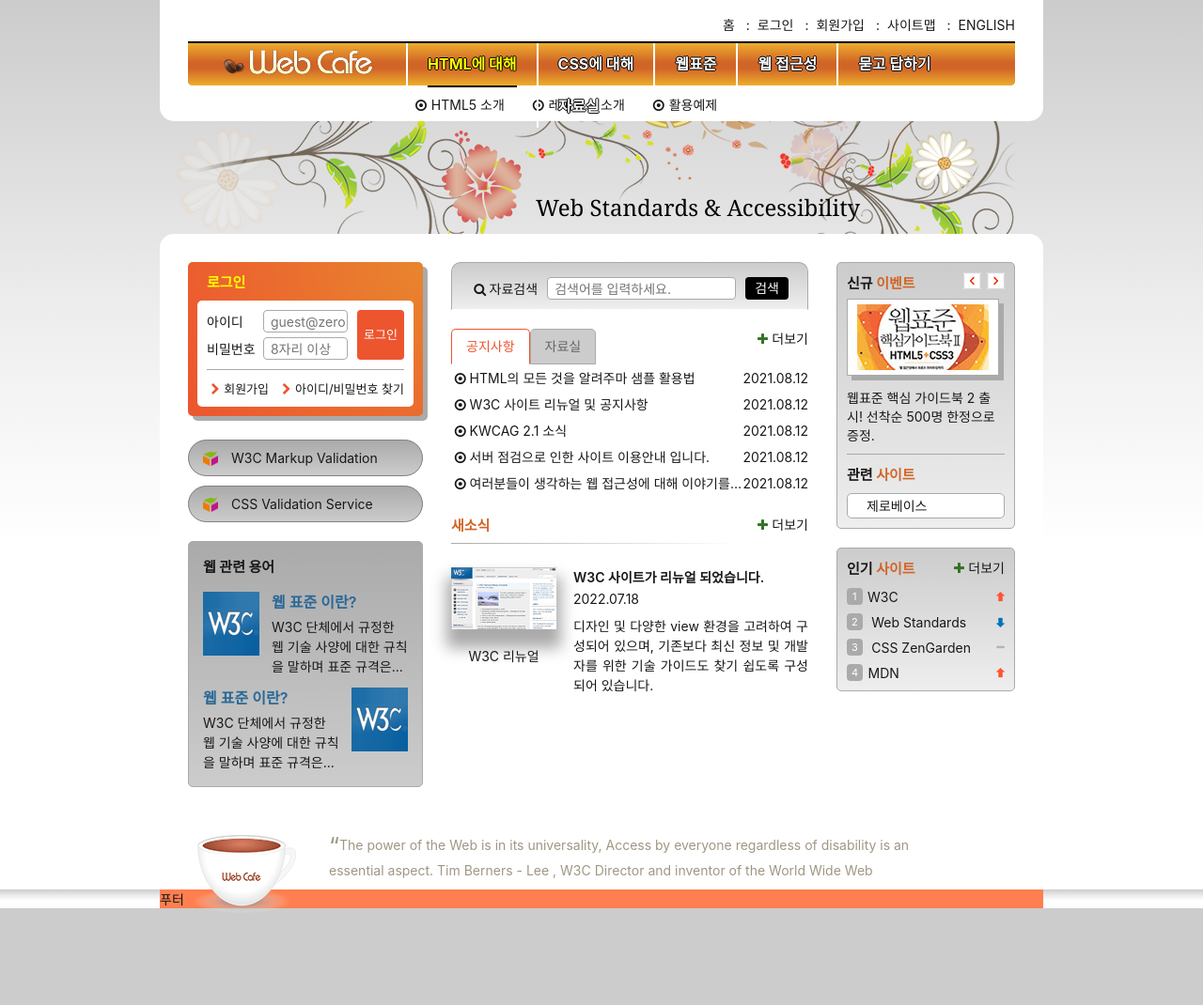
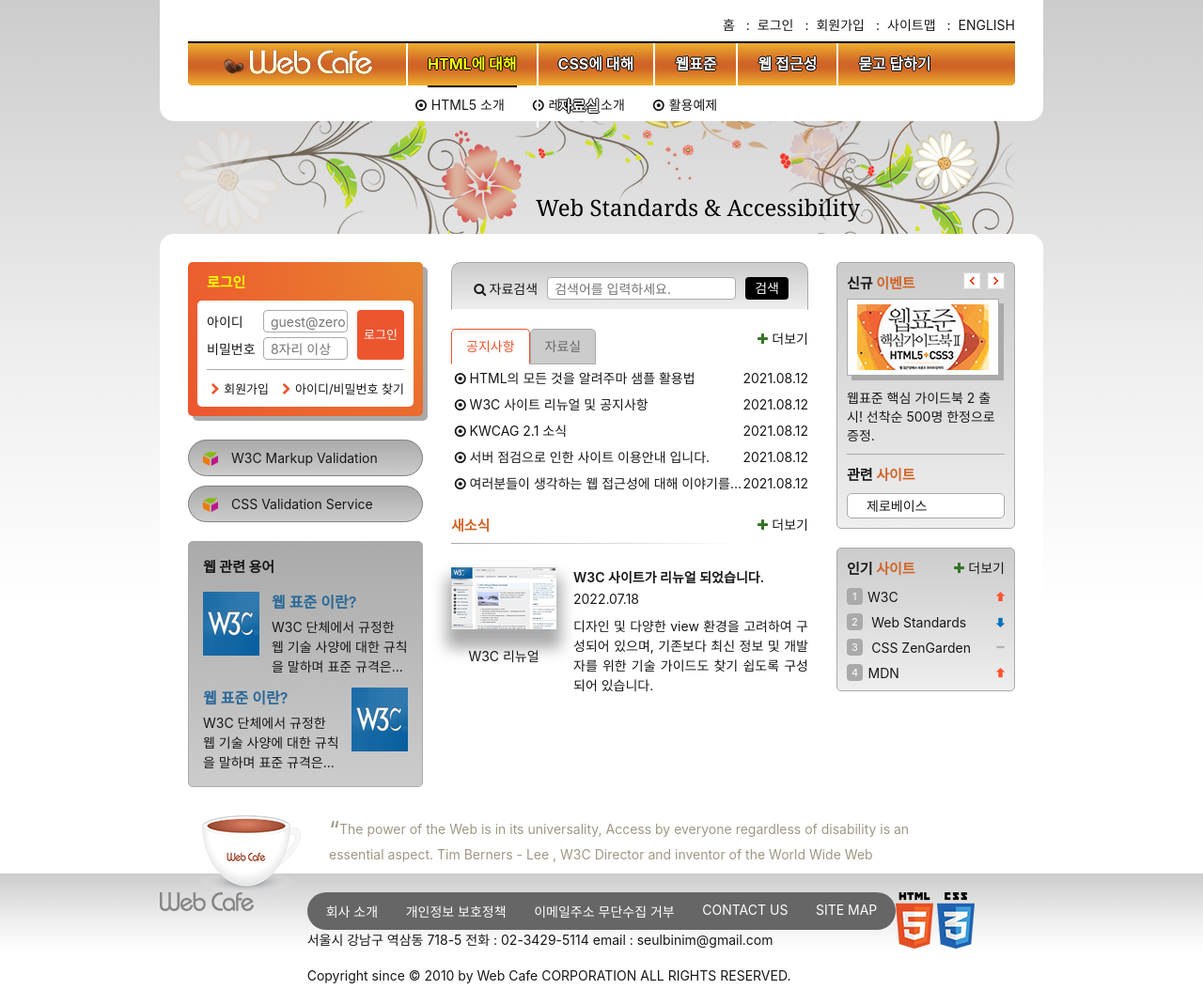
Before and after one commit to chaerin-dev/connecTo_HTML_CSS, a website: page HTML5/index.html in a window 1280 px wide. Shown: the whole page at 94% size. Before the commit the page ends 972 px from the top, so only its background shows below. Drawn offline with Linux system fonts and the light colour scheme; a web font is replaced by a local one.

Commit message:
푸터 그리드 사용하여  스스로 디자인

```diff
--- a/HTML5/css/index.css
+++ b/HTML5/css/index.css
@@ -794,15 +794,17 @@
 .slogan {
   position: relative;
   padding: 10px 100px 10px 180px;
+  margin-top: -100px;
 }
 .slogan-title {
-  position: absolute;
+  /* position: absolute;
   left: 35px;
-  bottom: -25px;
+  bottom: -25px; */
   width: 110px;
   height: 83px;
   text-align: center;
   line-height: 83px;
+  transform: translate(-140px, 90px);
 }
 .slogan-title::after {
   content: "";
@@ -834,5 +836,25 @@
   background: #ccc linear-gradient(to bottom, #ccc 0%, #eee 35%, #fff 60%, #fff 100%);
 }
 .footer-inner {
-  background-color: coral;
+  padding-top: 20px;
+  display: grid;
+  grid-template-columns: 1fr 4fr 1fr;
+  grid-template-rows: 1fr 1fr 1fr;
 }
+.footer-logo {
+  grid-column: 1/2;
+  grid-row: 1/4;
+}
+.guide-list {
+  display: flex;
+  justify-content: space-between;
+  background-color: #666;
+  padding: 10px 20px;
+  border-radius: 50px;
+  color: #fff;
+  text-transform: uppercase;
+}
+.badge-container {
+  grid-column: 3/4;
+  grid-row: 1/4;
+}
--- a/HTML5/index.html
+++ b/HTML5/index.html
@@ -440,7 +440,38 @@
       <footer class="sr-only">출처 : W3C, http://w3.org/WAI/</footer>
     </article>
     <footer class="footer">
-      <div class="footer-inner">푸터</div>
+      <div class="footer-inner">
+        <a href="/" class="footer-logo">
+          <img src="assets/footer_logo.png" alt="web cafe" />
+        </a>
+        <ul class="guide-list">
+          <li><a href="/">회사 소개</a></li>
+          <li><a href="/">개인정보 보호정책</a></li>
+          <li><a href="/">이메일주소 무단수집 거부</a></li>
+          <li><a href="/">contact us</a></li>
+          <li><a href="/">site map</a></li>
+        </ul>
+        <address class="address">
+          <span>서울시 강남구 역삼동 718-5</span>
+          <span>전화 : 02-3429-5114</span>
+          <span>email : <a href="mailto:seulbinim@gmail.com">seulbinim@gmail.com</a></span>
+        </address>
+        <small class="copyright">
+          Copyright since &copy; 2010 by Web Cafe CORPORATION ALL RIGHTS RESERVED.
+        </small>
+        <div class="badge-container">
+          <img
+            class="badge-html"
+            src="assets/html5_logo.png"
+            alt="최신 표준인 HTML5를 사용하여 마크업 했습니다."
+          />
+          <img
+            class="badge-css"
+            src="assets/css3_logo.png"
+            alt="최신 기술인 CSS3를 활용하여 디자인 했습니다."
+          />
+        </div>
+      </div>
     </footer>
   </body>
 </html>
```
